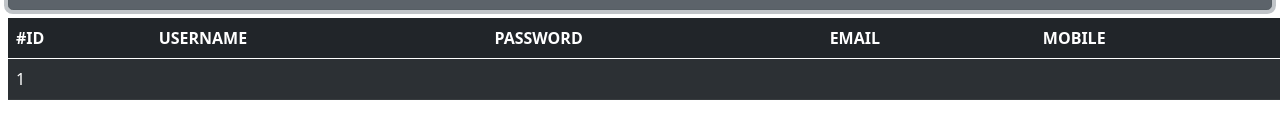
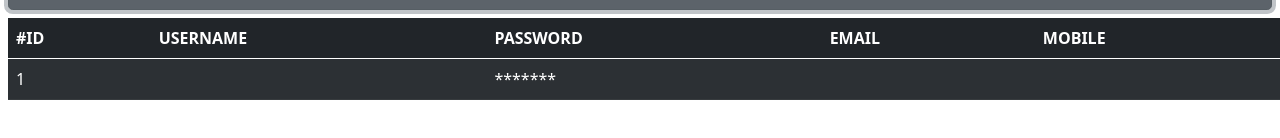
Before and after one commit to Ninad-Bandiwadekar/React, a React (Create React App) app in the folder firstapp/: page / in a window 1280 px wide. Both pictures are taken after a click on the button "Register". Shown: the part 334-472 px from the top of the page. Built offline with nearby package versions, Linux system fonts and the light colour scheme.

Commit message:
register

```diff
--- a/firstapp/src/App.js
+++ b/firstapp/src/App.js
@@ -39,6 +39,11 @@ function MyRegisterComponent() {
     };
     const newUserList=[newUser,...userList];
     setUserList(newUserList);
+
+    setUsername("");
+    setPassword("");
+
+
   }
 
   return (
@@ -110,7 +115,7 @@ function MyRegisterComponent() {
           <tr>
             <td>{item.id}</td>
             <td>{item.name}</td>
-            <td>{item.password}</td>
+            <td>*******</td>
             <td>{item.email}</td>
             <td>{item.mobile}</td>
           </tr>
```
